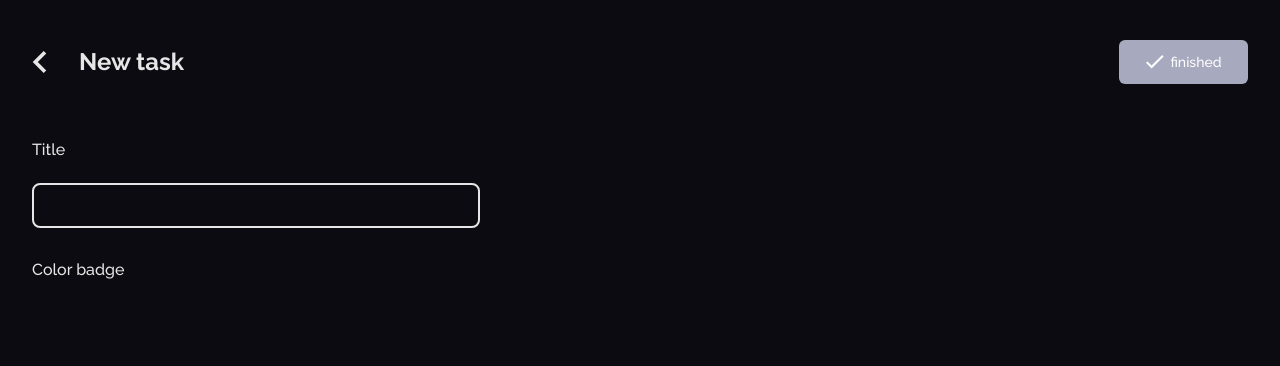
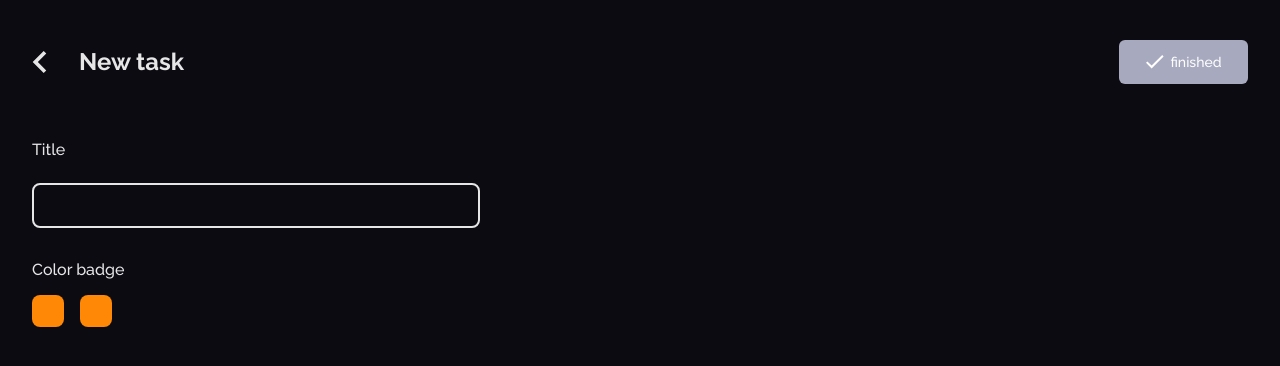
Before and after one commit to Adekxnle/checked, a React (Create React App) app: page /completed-tasks in a window 1280 px wide. Shown: the top 366 px of the page. Built offline with nearby package versions, Linux system fonts and the light colour scheme.

Commit message:
color badge section under-construction

```diff
--- a/src/views/NewTask.css
+++ b/src/views/NewTask.css
@@ -84,3 +84,54 @@ input[id='title']:focus {
   font-size: var(--font-size);
   font-weight: 500;
 }
+
+.colors ul {
+  list-style: none;
+  display: flex;
+  gap: 1em;
+  padding: 0;
+}
+
+.badge-input {
+  display: grid;
+  grid-template-areas: 'checkbox';
+  align-items: center;
+  justify-items: center;
+}
+
+.badge-input * {
+  grid-area: checkbox;
+}
+
+.badge-input input {
+  width: 0;
+  height: 0;
+  opacity: 0;
+}
+
+.badge-control {
+  display: flex;
+  align-items: center;
+  justify-content: center;
+  align-self: flex-start;
+  width: 2em;
+  height: 2em;
+  border-radius: 8px;
+  background-color: #ff8906;
+  /* transition: 180ms box-shadow ease-in-out; */
+}
+
+.badge-control svg {
+  transition: transform 0.1s ease-in 25ms;
+  transform: scale(0);
+  transform-origin: bottom left;
+}
+
+.badge-input input:checked + .badge-control svg {
+  transform: scale(1);
+}
+
+/* .badge-input input:focus + .badge-control {
+ box-shadow: 0 0 0 2px hsla(234.8, 15%, calc(70% + 20%), 0.8);
+ outline: 2px solid transparent;
+} */
--- a/src/views/NewTask.js
+++ b/src/views/NewTask.js
@@ -22,7 +22,50 @@ function NewTask() {
         </div>
         <div className='color-badge'>
           <p>Color badge</p>
-          <div className='colors'></div>
+          <div className='colors'>
+            <ul>
+              <li>
+                <label class='badge'>
+                  <span class='badge-input'>
+                    <input type='radio' name='badge' />
+                    <span class='badge-control'>
+                      <svg
+                        width='18'
+                        height='14'
+                        viewBox='0 0 18 14'
+                        fill='none'
+                        xmlns='http://www.w3.org/2000/svg'>
+                        <path
+                          d='M5.6 10.6L1.4 6.40002L0 7.80002L5.6 13.4L17.6 1.4L16.2 0L5.6 10.6Z'
+                          fill='white'
+                        />
+                      </svg>
+                    </span>
+                  </span>
+                </label>
+              </li>
+              <li>
+                <label class='badge'>
+                  <span class='badge-input'>
+                    <input type='radio' name='badge' />
+                    <span class='badge-control'>
+                      <svg
+                        width='18'
+                        height='14'
+                        viewBox='0 0 18 14'
+                        fill='none'
+                        xmlns='http://www.w3.org/2000/svg'>
+                        <path
+                          d='M5.6 10.6L1.4 6.40002L0 7.80002L5.6 13.4L17.6 1.4L16.2 0L5.6 10.6Z'
+                          fill='white'
+                        />
+                      </svg>
+                    </span>
+                  </span>
+                </label>
+              </li>
+            </ul>
+          </div>
         </div>
       </div>
     </div>
```
